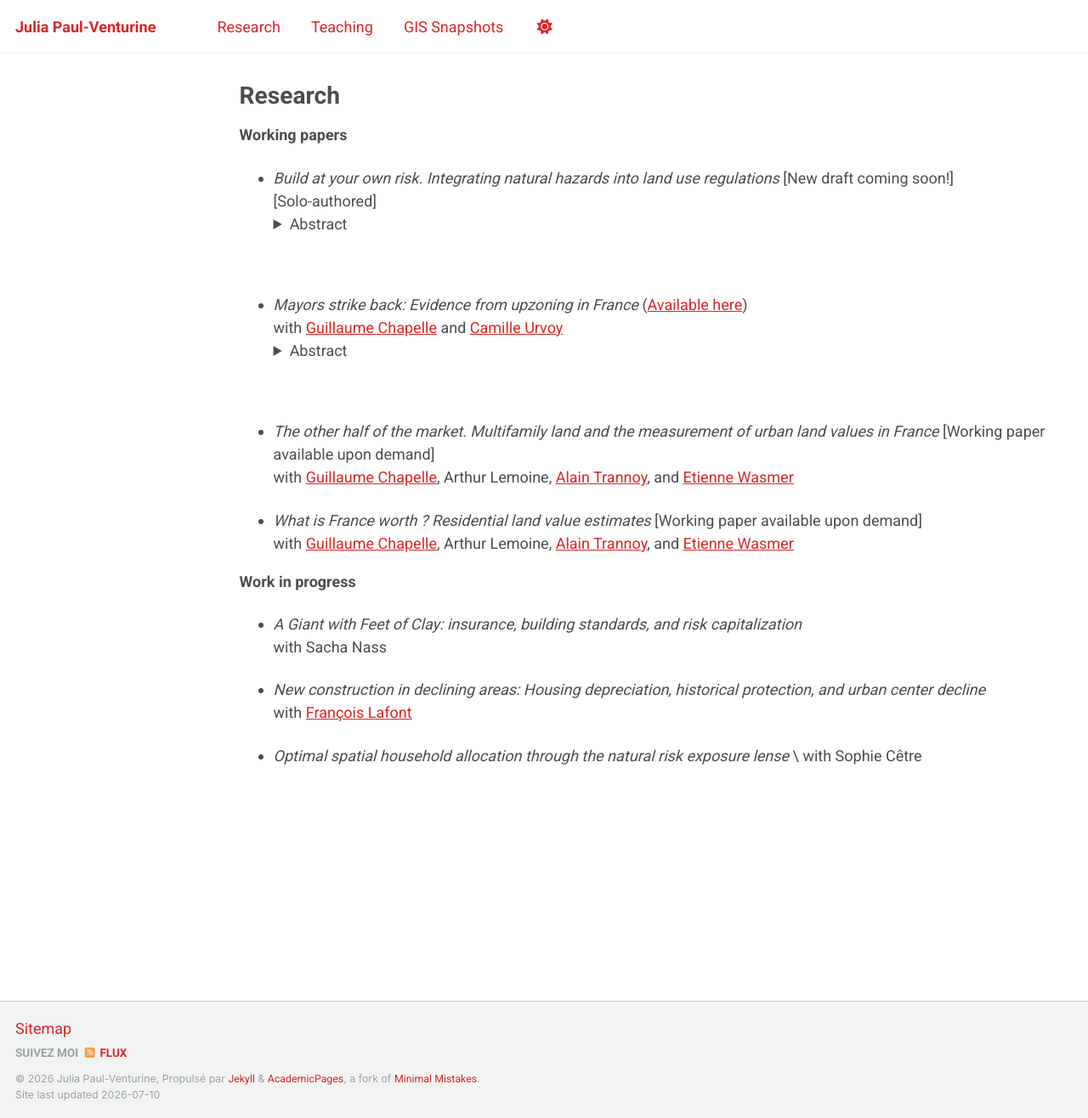
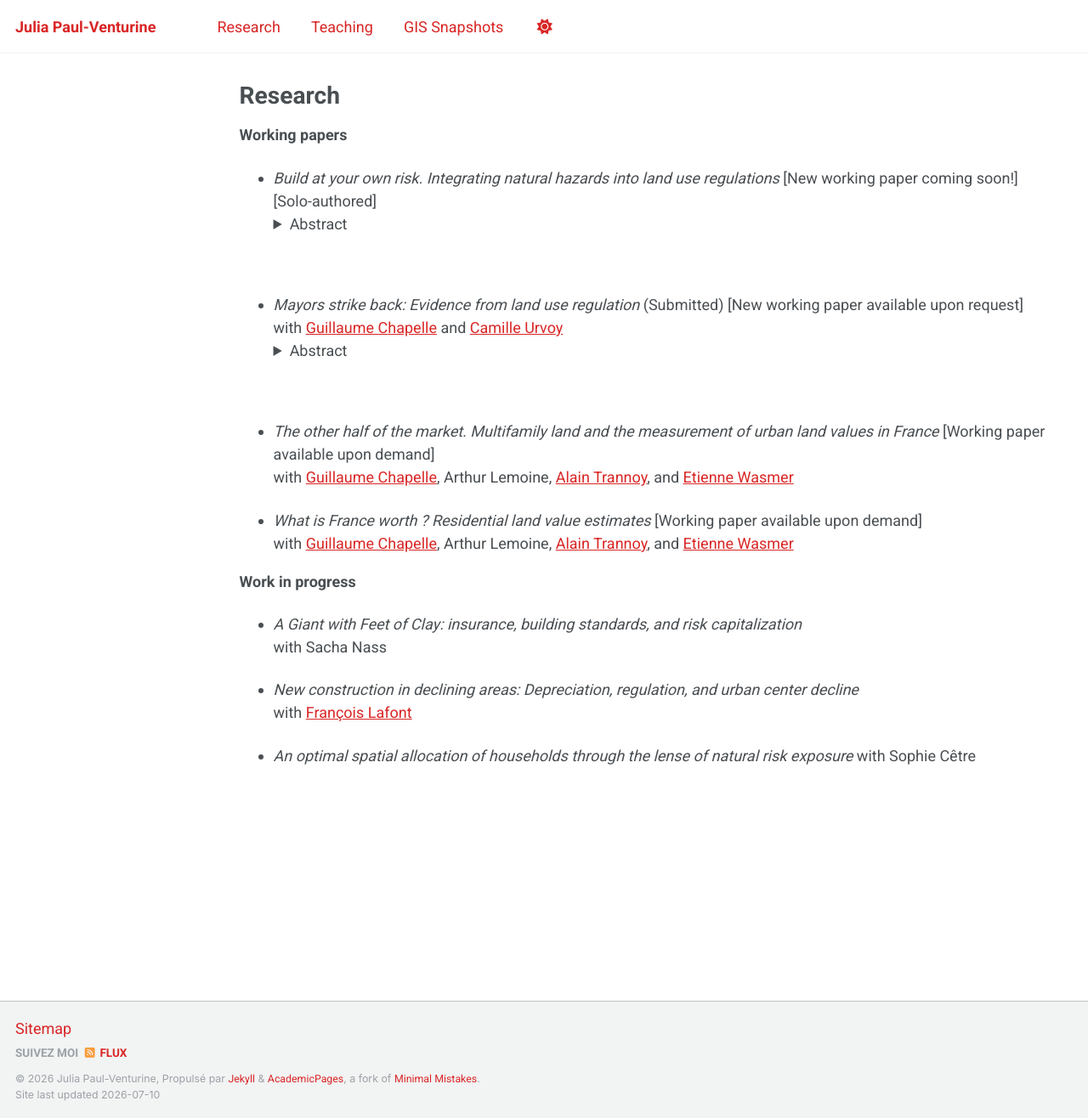
Before and after one commit to julia-paulventurine/julia-paulventurine.github.io, a Jekyll site: the page built from _pages/research.md, in a window 1280 px wide and 1316 px high. Shown: the whole window at 85% size. Built offline with Jekyll 4.4.1, drawn with Linux system fonts in a browser that asks for light colours; a script that is not in the unit is left out.

Commit message:
Update research.md

```diff
--- a/_pages/research.md
+++ b/_pages/research.md
@@ -8,19 +8,20 @@
 
 **Working papers**
 
-- *Build at your own risk. Integrating natural hazards into land use regulations* [New draft coming soon!]\
+- *Build at your own risk. Integrating natural hazards into land use regulations* [New working paper coming soon!]\
   [Solo-authored]
   <details>
   <summary> Abstract </summary>
-  Insurance coverage provides little incentive for households to adapt their dwellings to the natural risks to which they are exposed. This paper studies the housing market impacts of regulations that  limit development in at-risk areas and mandate protective building norms. Using a novel national dataset and variation in the timing and spatial scope of policy implementation, I provide evidence that these regulations initially strongly limit new housing supply, but the long-term decrease in quantities is modest as the supply elasticity increases. I further show that with full insurance coverage, households do not value adaptation but still negatively value living in risky locations, which evidences risk aversion against natural hazards.
+As climate risks intensify, governments increasingly use building mandates to limit future exposure. I study France's Risk Prevention Plans, which combine public hazard disclosure and mandated resilience standards in a natural-disaster insurance system financed through a regulated surcharge that does not vary with local hazard exposure. I build a near-comprehensive geocoded dataset of plans for mainland France and combine it with property transactions, building permits, and land-use data. Plans reduce new development by 10 to 20\%. Price responses are sharply heterogeneous across hazards. Flood risks are barely capitalized, while shrink--swell risks, a pervasive but understudied hazard, generate economically large discounts and stronger evidence of an adaptation premium. The results show that regulation curbs new development, but price capitalization is driven less by the supply restriction itself than by how buyers perceive and insure the underlying hazard. A within-city spatial-equilibrium framework organizes the mechanisms and provides the basis for counterfactual welfare analysis.
+
   </details>
 <br>
 
-- *Mayors strike back: Evidence from upzoning in France* ([Available here](https://ideas.repec.org/p/hal/wpaper/halshs-05329475.html){:target="_blank"}) \
+- *Mayors strike back: Evidence from land use regulation* (Submitted) [New working paper available upon request] \
   with [Guillaume Chapelle](https://sites.google.com/view/guillaume-chapelle/home){:target="_blank"} and [Camille Urvoy](https://sites.google.com/view/camille-urvoy/home){:target="_blank"}
   <details>
   <summary> Abstract </summary>
-   To address rising housing prices, national governments have increasingly sought to relax local land use rules through “upzoning” reforms. Yet the effectiveness of such top-down policies remains uncertain. This paper examines the impact of a reform in France that abolished floor area ratios (FAR) from unique zoning data in the Paris Urban area. We exploit within-municipality variation in pre-reform FAR coverage through a difference-in-differences strategy. We show that local governments responded by tightening other regulatory tools, such as maximum heights and building coverage ratios, and increasing permit refusals. These countervailing responses undermined the deregulatory intent of the reform, resulting in negligible effects on real estate markets. Our findings highlight the political and institutional limits of central government efforts to override local zoning decisions.
+While the decentralization literature traditionally frames policy design as a question of optimal authority assignment across governance levels, authority is often shared in practice. This paper studies strategic responses of local governments when a centrally imposed reform affects instruments they partially control. We exploit the 2014 nationwide abolition of floor area ratios in France, a housing policy intended to expand supply and improve affordability. Using detailed data on zoning regulations, building permits, housing density, and prices, we show that municipalities offset the reform by tightening other regulatory instruments remaining under their control, thereby offsetting the reform’s intended effects.
    </details>
 <br>
 
@@ -37,7 +38,7 @@
 - *A Giant with Feet of Clay: insurance, building standards, and risk capitalization* \
   with Sacha Nass
 
-- *New construction in declining areas: Housing depreciation, historical protection, and urban center decline* \
+- *New construction in declining areas: Depreciation, regulation, and urban center decline* \
   with [François Lafont](sites.google.com/view/francoislafont11/research){:target="_blank"}
 
-- *Optimal spatial household allocation through the natural risk exposure lense* \ with Sophie Cêtre
+- *An optimal spatial allocation of households through the lense of natural risk exposure* with Sophie Cêtre
```
